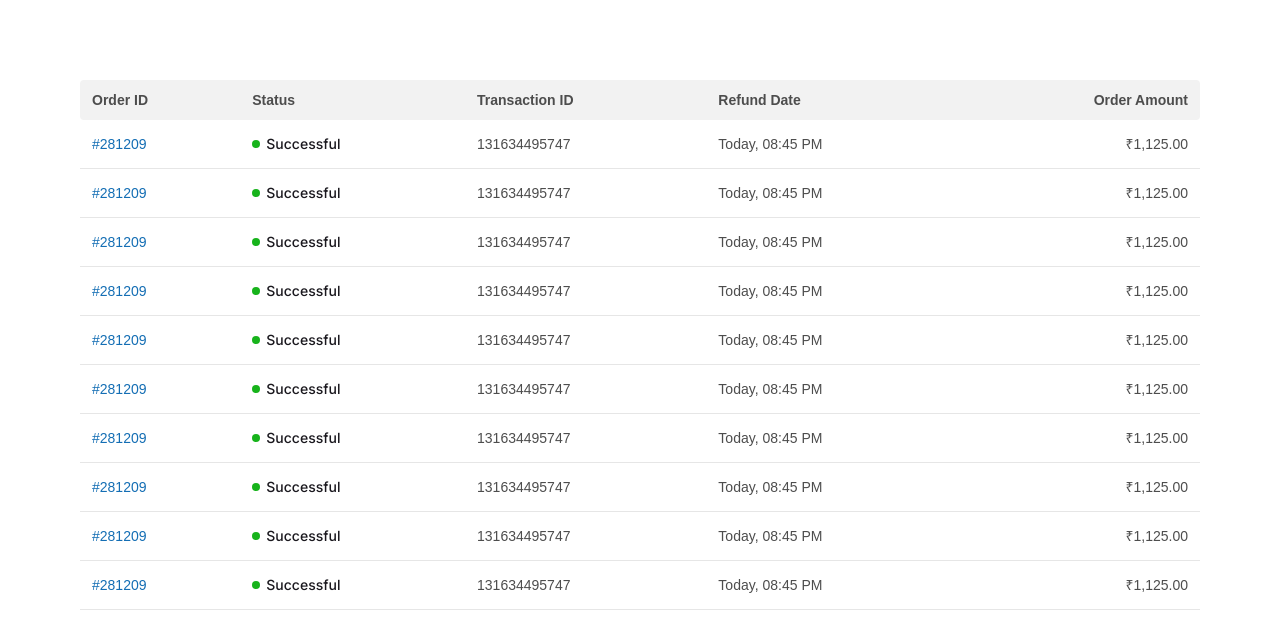
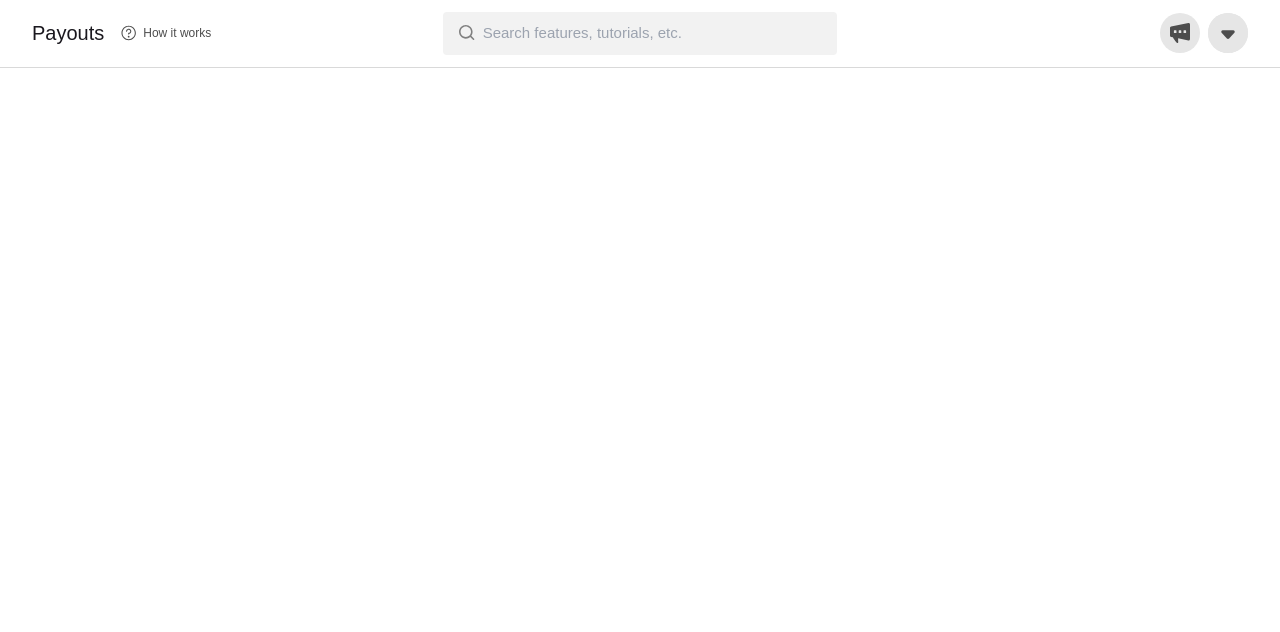
Before and after one commit to anoopraju31/100xdevs_cohort, a React (Vite) app in the folder week 8/week-8.1/dukaan-dashboard/: page / in a window 1280 px wide. Shown: the top 632 px of the page. Built offline with nearby package versions, Linux system fonts and the light colour scheme.

Commit message:
Week 8.1 - Dukaan Dashbaord: Header Component - styled

```diff
--- a/week 8/week-8.1/dukaan-dashboard/src/App.jsx
+++ b/week 8/week-8.1/dukaan-dashboard/src/App.jsx
@@ -1,11 +1,9 @@
-import Table from './components/Table'
+import Header from './components/Header'
 
 const App = () => {
 	return (
-		<div className='p-20'>
-			<div className='overflow-auto'>
-				<Table />
-			</div>
+		<div className='h-[200vh]'>
+			<Header />
 		</div>
 	)
 }
--- a/week 8/week-8.1/dukaan-dashboard/src/components/Header.jsx
+++ b/week 8/week-8.1/dukaan-dashboard/src/components/Header.jsx
@@ -1,5 +1,40 @@
+import Help from './Help'
+import SearchInput from './SearchInput'
+import IconWrapper from './IconWrapper'
+
 const Header = () => {
-	return <div>Header</div>
+	return (
+		<header className='fixed top-0 right-0 w-full py-3 px-8 flex items-center gap-4 border-b border-black-85 bg-black-100'>
+			{/* logo */}
+			<div className='flex-1 flex items-center gap-4'>
+				<h4 className='text-black-12 text-xl font-medium'> Payouts </h4>
+				<div className='hidden sm:flex items-center gap-[6px]'>
+					<Help styles='fill-black-30' />
+
+					<p className='text-xs text-black-30'>How it works</p>
+				</div>
+			</div>
+
+			{/* Search Bar */}
+			<div className='flex-1 hidden md:block'>
+				<SearchInput
+					id='search'
+					name='search'
+					label='search'
+					placeholder='Search features, tutorials, etc.'
+				/>
+			</div>
+
+			{/* Icon Container */}
+			<div className='flex-1 flex justify-end gap-2'>
+				<div className='md:hidden'>
+					<IconWrapper icon='/search.svg' altText='search' />
+				</div>
+				<IconWrapper icon='/message.svg' altText='message' />
+				<IconWrapper icon='/menu.svg' altText='menu' />
+			</div>
+		</header>
+	)
 }
 
 export default Header
```
